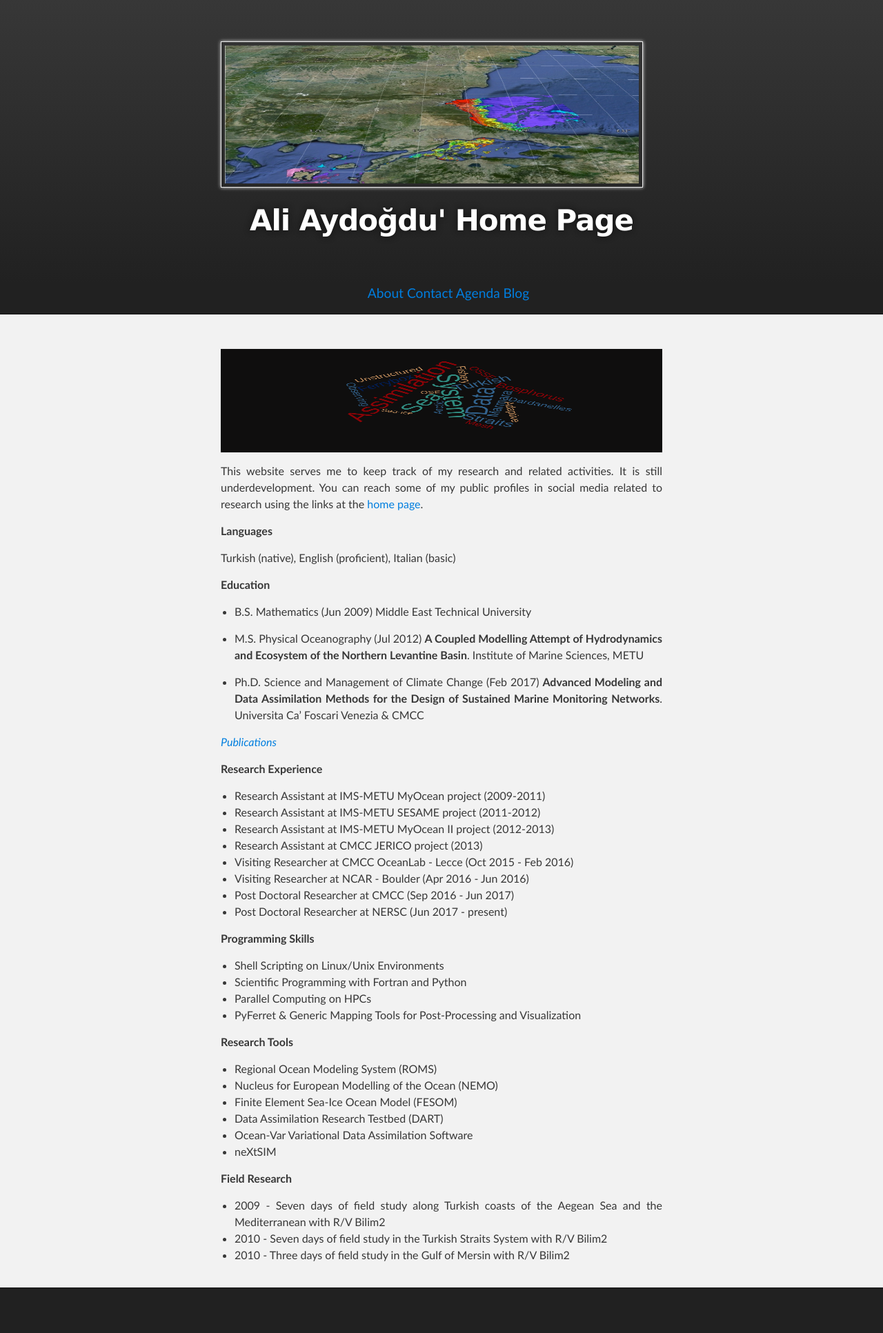
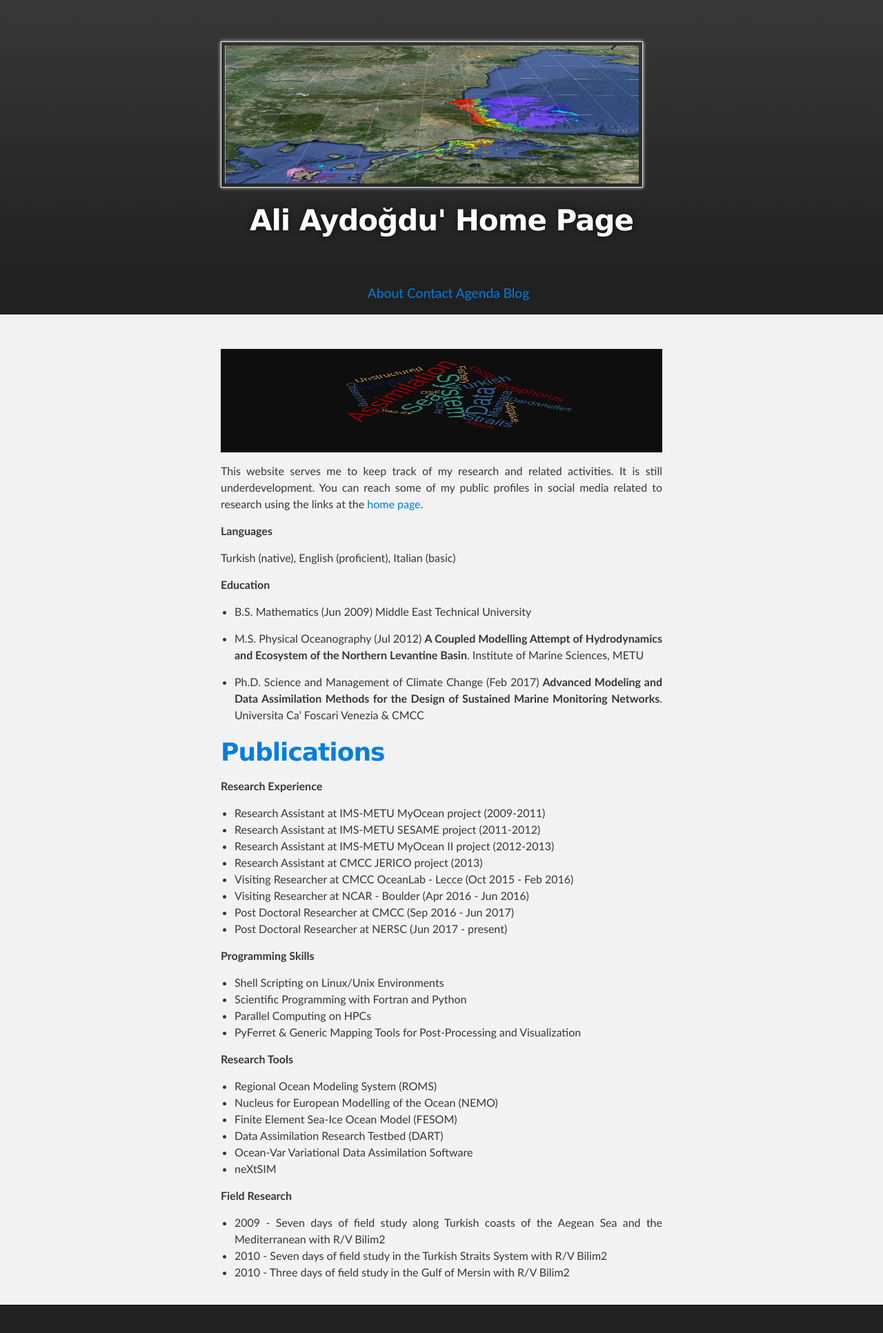
Before and after one commit to aydogduali/aydogduali.github.io, a Jekyll site: the page built from about/index.md, in a window 1280 px wide. Shown: the whole page at 69% size. Built offline with Jekyll 4.4.1, drawn with Linux system fonts in a browser that asks for light colours; the repository's description, which GitHub fills in, is left out; before the commit the page ends 1908 px from its top, so only the background shows below that.

Commit message:
increased font

```diff
--- a/about/index.md
+++ b/about/index.md
@@ -19,7 +19,7 @@ Turkish (native), English (proficient), Italian (basic)
 
 - Ph.D. Science and Management of Climate Change (Feb 2017) **Advanced Modeling and Data Assimilation Methods for the Design of Sustained Marine Monitoring Networks**. Universita Ca' Foscari Venezia & CMCC
 
-*[Publications](/about/publication)*
+# **[Publications](/about/publication)**
 
 **Research Experience**
 
```
